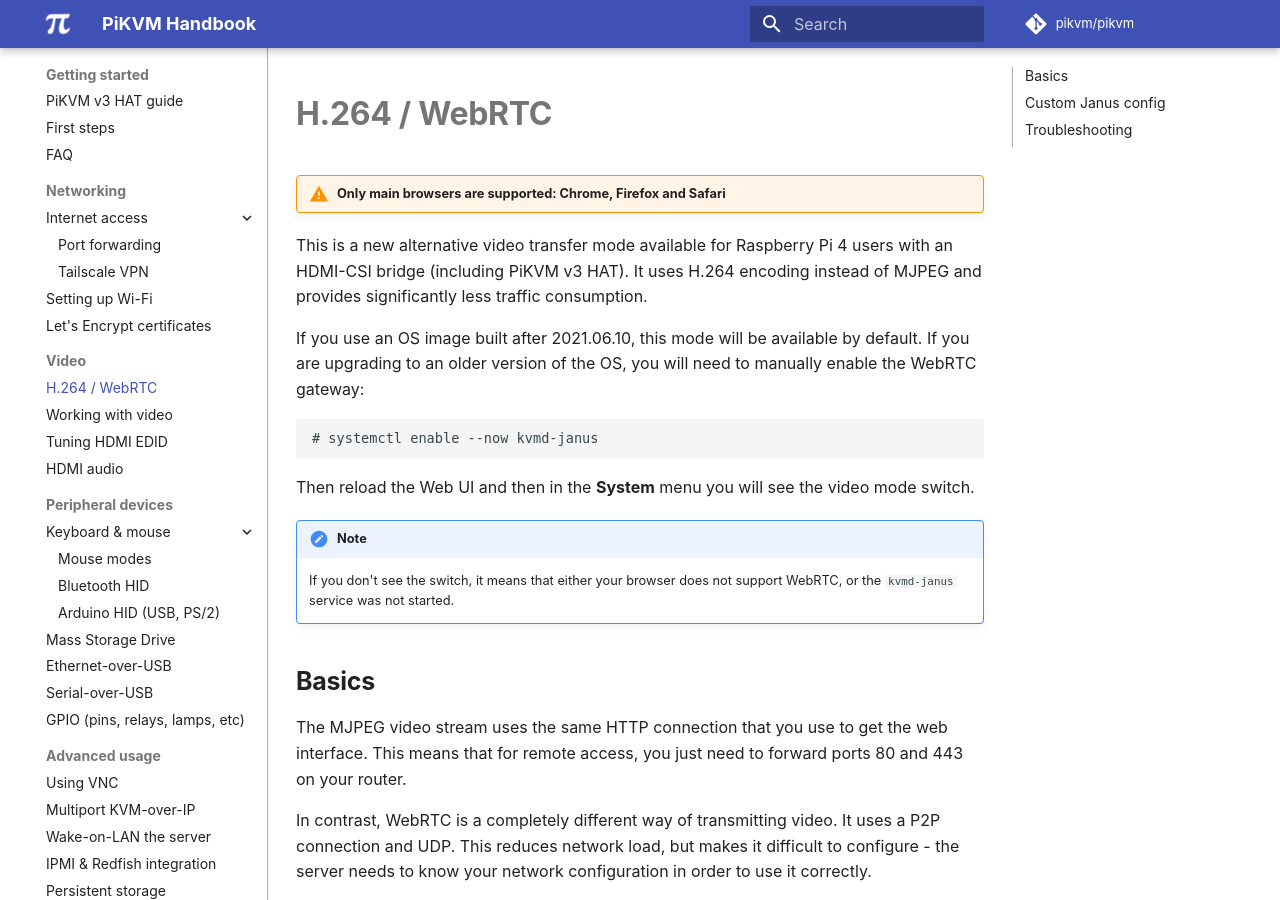
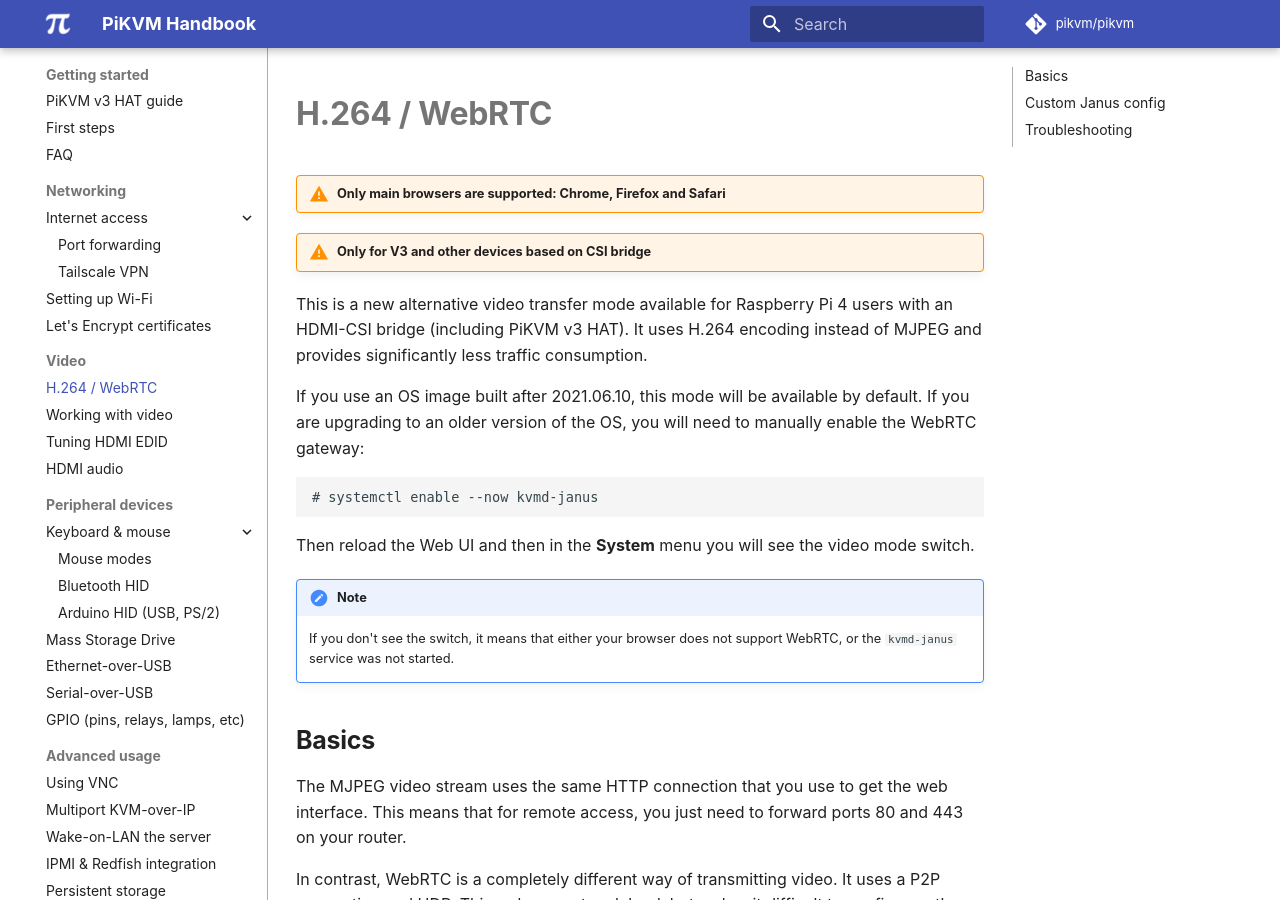
Before and after one commit to pikvm/pikvm, an MkDocs documentation site: the page built from docs/webrtc.md, in a window 1280 px wide and 900 px high. Built offline with MkDocs 1.6.1 and Material for MkDocs 9.7.7, drawn with Linux system fonts in a browser that asks for light colours; some web fonts are replaced; comment, search, counter and statistics services are not loaded.

Commit message:
Update webrtc.md (#856)
* Update webrtc.md

Added verbiage for clarity

* Update webrtc.md

```diff
--- a/docs/webrtc.md
+++ b/docs/webrtc.md
@@ -1,6 +1,8 @@
 # H.264 / WebRTC
 
 !!! warning "Only main browsers are supported: Chrome, Firefox and Safari"
+
+!!! warning "Only for V3 and other devices based on CSI bridge"
 
 This is a new alternative video transfer mode available for Raspberry Pi 4 users with an HDMI-CSI bridge (including PiKVM v3 HAT).
 It uses H.264 encoding instead of MJPEG and provides significantly less traffic consumption.
```
